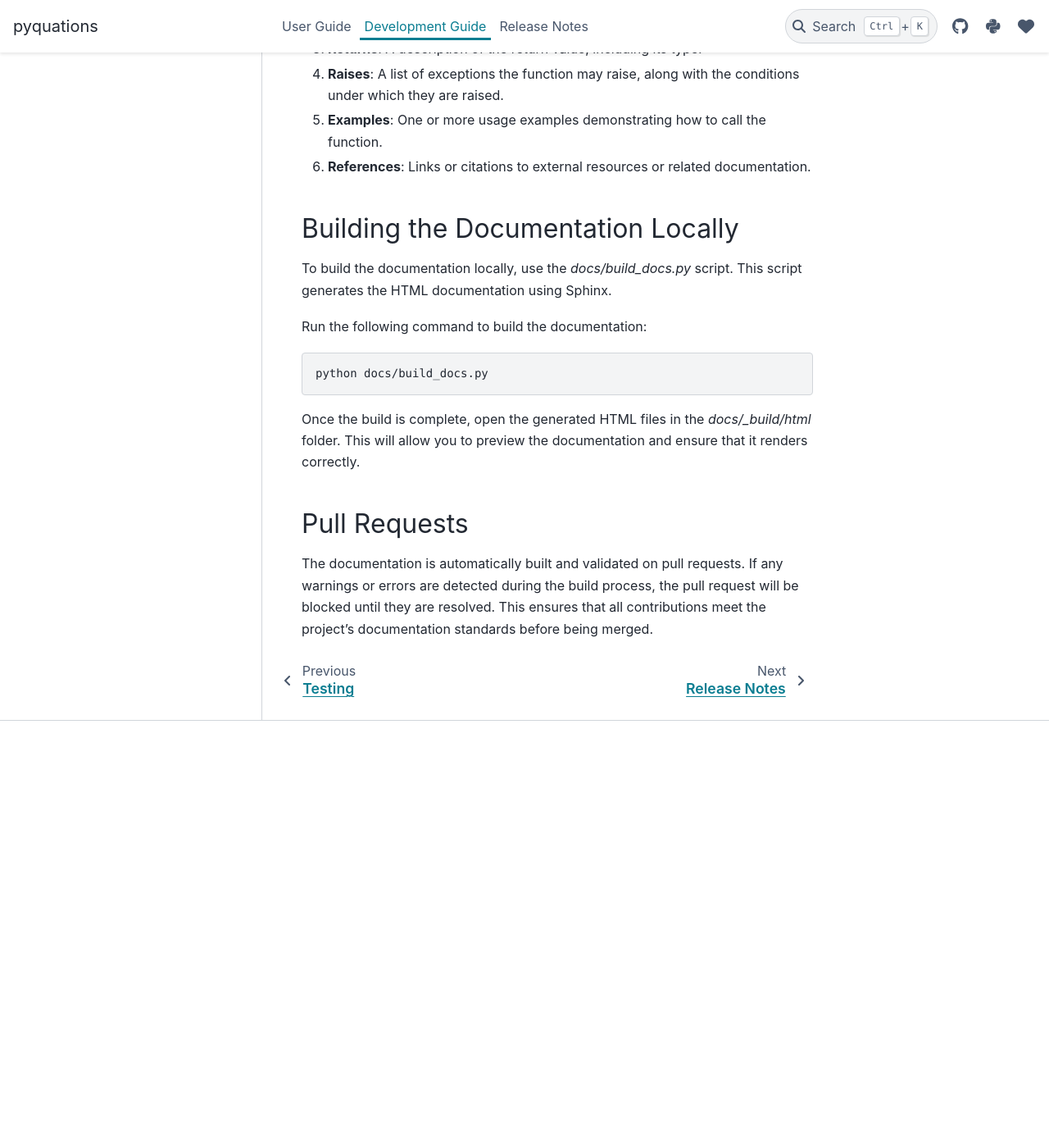
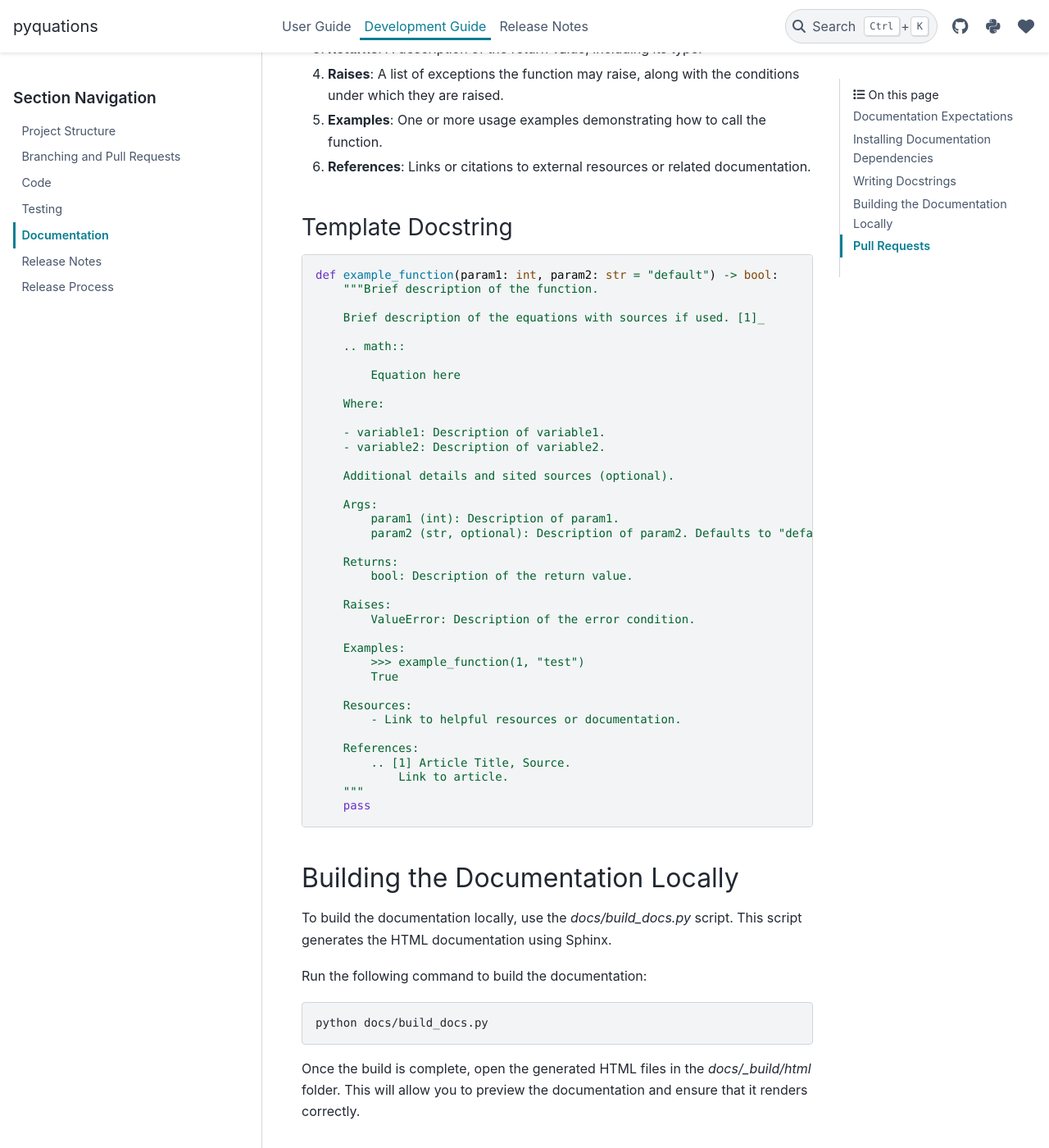
Before and after one commit to mitchell-gottlieb/pyquations, a Sphinx documentation site: the page built from docs/development_guide/documentation.rst, in a window 1280 px wide and 1400 px high, scrolled down 1204 px. Shown: the whole window at 82% size. Built offline with Sphinx 7.4.7 and the PyData theme 0.15.4, drawn with Linux system fonts in a browser that asks for light colours; pages that are not in the unit, such as notebooks, are missing from menus; before the commit the page ends 2083 px from its top, so only the background shows below that.

Commit message:
Add example docstring

```diff
--- a/docs/development_guide/documentation.rst
+++ b/docs/development_guide/documentation.rst
@@ -38,6 +38,50 @@
 5. **Examples**: One or more usage examples demonstrating how to call the function.
 6. **References**: Links or citations to external resources or related documentation.
 
+Template Docstring
+------------------
+
+.. code-block:: python
+
+    def example_function(param1: int, param2: str = "default") -> bool:
+        """Brief description of the function.
+
+        Brief description of the equations with sources if used. [1]_
+
+        .. math::
+
+            Equation here
+
+        Where:
+
+        - variable1: Description of variable1.
+        - variable2: Description of variable2.
+
+        Additional details and sited sources (optional).
+
+        Args:
+            param1 (int): Description of param1.
+            param2 (str, optional): Description of param2. Defaults to "default".
+
+        Returns:
+            bool: Description of the return value.
+
+        Raises:
+            ValueError: Description of the error condition.
+
+        Examples:
+            >>> example_function(1, "test")
+            True
+
+        Resources:
+            - Link to helpful resources or documentation.
+
+        References:
+            .. [1] Article Title, Source.
+                Link to article.
+        """
+        pass
+
 Building the Documentation Locally
 ==================================
 
```
